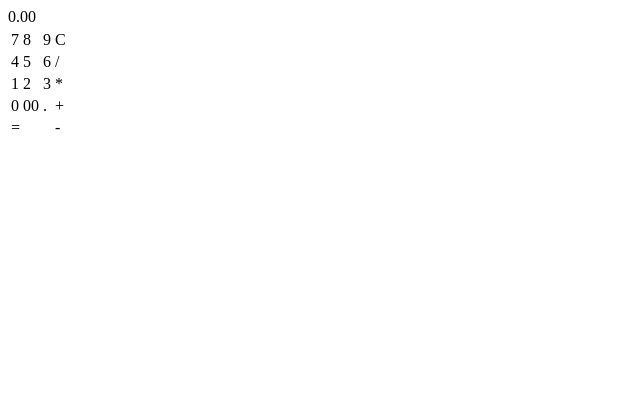
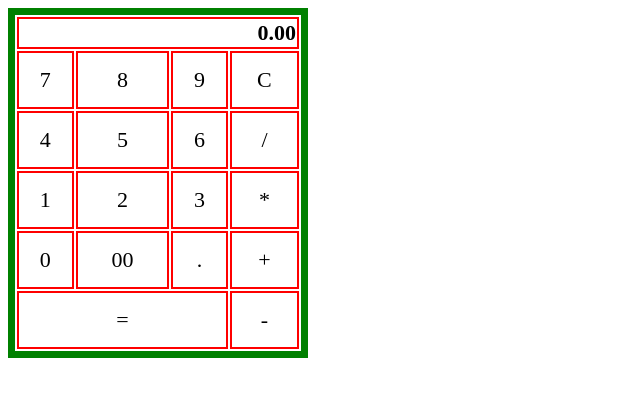
Before and after one commit to aangeles1/calculator, a plain HTML site: page index.html in a window 1280 px wide. Shown: the whole page, without its empty margins (0-640 px from the left). Drawn offline with Linux system fonts and the light colour scheme.

Commit message:
final static

```diff
--- a/index.html
+++ b/index.html
@@ -1,13 +1,15 @@
 <DOCTYPE html>
     <html>
         <head>
-            <link href="style.css" rel="styesheet" type="text/css">
+            <link href="style.css" rel="stylesheet" type="text/css">
         </head>
         <body>
             <form>
                 <table>
-                    <thread>
-                        <tr colspan="4">0.00</tr>
+                    <thead>
+                        <tr>
+                            <th colspan="4">0.00</th>
+                        </tr>
                         <tr>
                             <td>7</td>
                             <td>8</td>
@@ -36,7 +38,7 @@
                             <td colspan="3">=</td>
                             <td>-</td>
                         </tr>
-                    </thread>
+                    </thead>
                 </table>
             </form>
         </body>
--- a/style.css
+++ b/style.css
@@ -24,7 +24,7 @@ table {
     border-collapse: separate;
     box-sizing: border-box;
     border-spacing: 2px;
-    width: 200px;
+    width: 300px;
     height: 350px;
     border: 7px solid green;
     align: center;
@@ -51,3 +51,13 @@ th {
     font-weight: bolder;
     height: 2px;
 }
+td {
+    vertical-align: inherit;
+    border-collapse: separate;
+    text-indent: initial;
+    border-spacing: 2px;
+    border: 2px solid red;
+    text-align: center;
+    font-size: 22px;
+    font-family: serif;
+}
```
